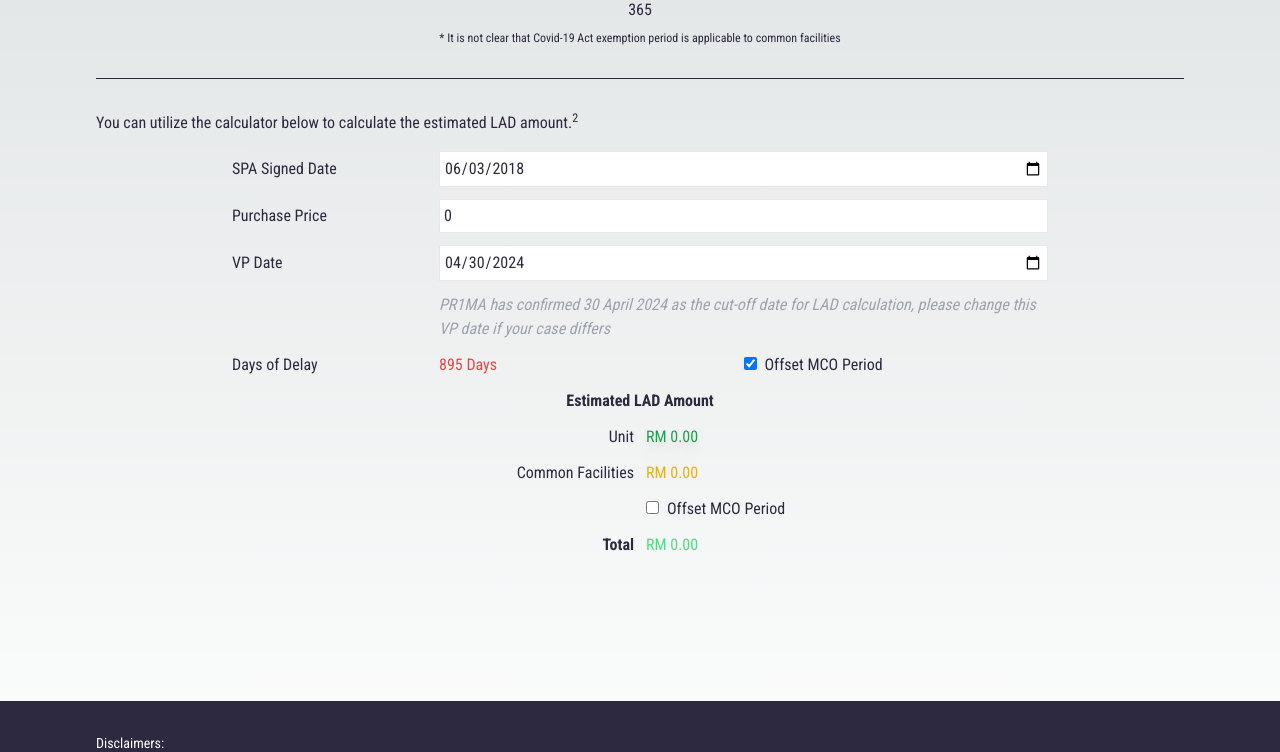
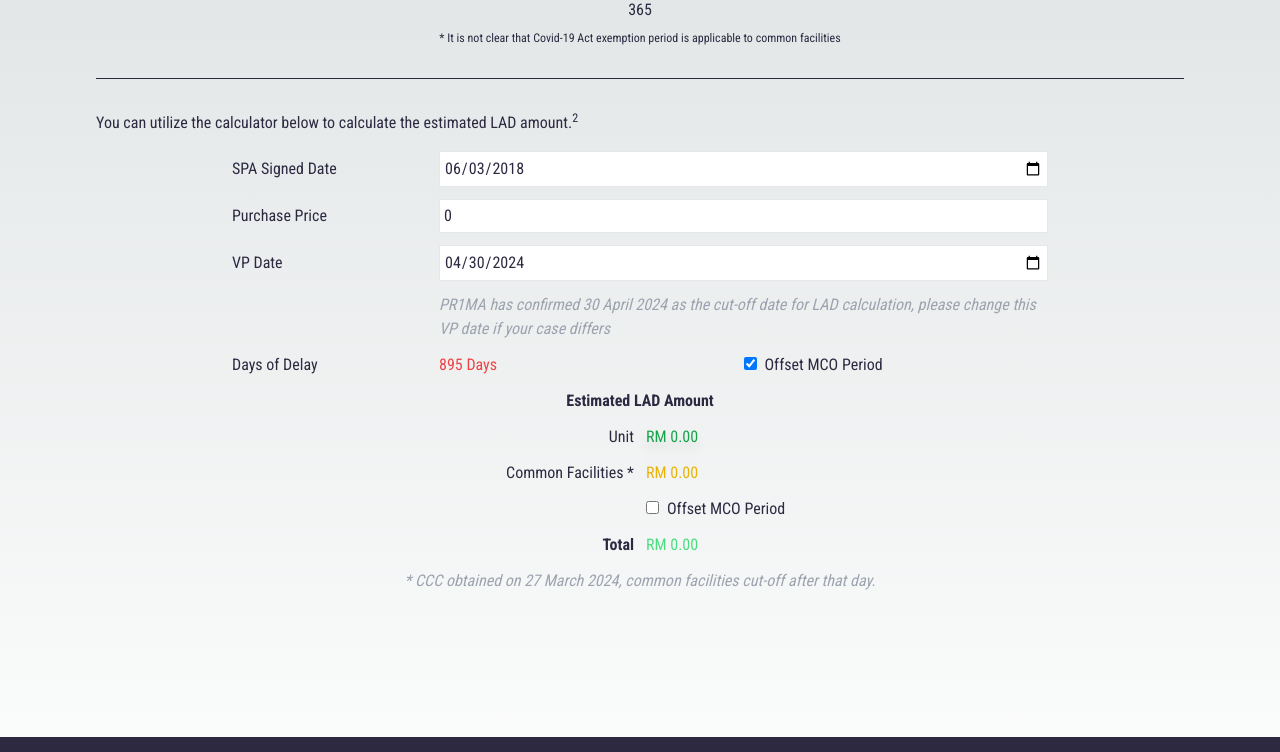
Before and after one commit to bryantung/pr1ma-brickfields, a Next.js app: page /pr1ma-brickfields/lad-calculator in a window 1280 px wide. Shown: the part 423-1175 px from the top of the page. Built offline with nearby package versions, Linux system fonts and the light colour scheme.

Commit message:
description for common facilities

```diff
--- a/app/lad-calculator/page.tsx
+++ b/app/lad-calculator/page.tsx
@@ -110,7 +110,7 @@ export default function LADCalculator() {
           <div className="col-span-4 text-center font-bold">Estimated LAD Amount</div>
           <div className="col-span-2 text-right">Unit</div>
           <div className="col-span-2 text-green-600 drop-shadow-xl">RM {ladUnitAmount.toFixed(2)}</div>
-          <div className="col-span-2 text-right">Common Facilities</div>
+          <div className="col-span-2 text-right">Common Facilities *</div>
           <div className="col-span-2 text-yellow-500">RM {ladCFAmount.toFixed(2)}</div>
           <div className="col-start-3 col-span-2">
             <input
@@ -126,6 +126,9 @@ export default function LADCalculator() {
           </div>
           <div className="col-span-2 text-right font-bold">Total</div>
           <div className="col-span-2 text-green-400">RM {(ladUnitAmount + ladCFAmount).toFixed(2)}</div>
+          <div className="col-span-4 text-center text-gray-400 italic">
+            <span>* CCC obtained on 27 March 2024, common facilities cut-off after that day.</span>
+          </div>
         </div>
       </div>
     </>
```
